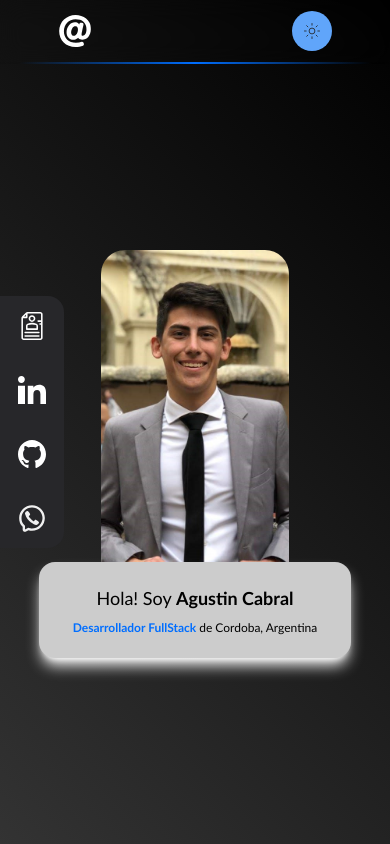
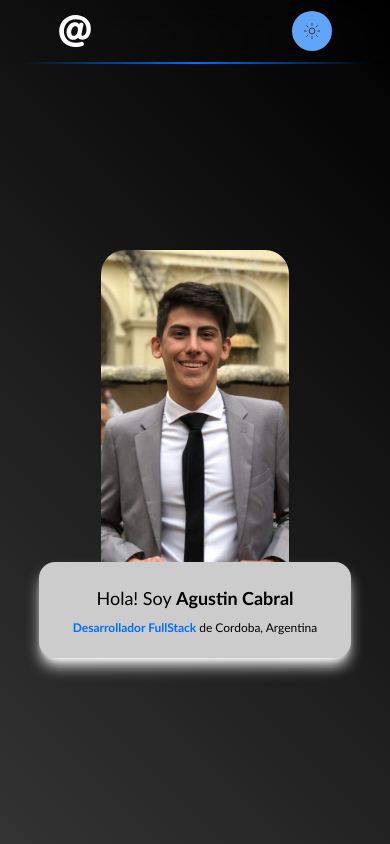
Before and after one commit to aguscabralr/AboutMe, a React (Vite) app: page / in a window 390 px wide. Shown: the top 844 px of the page. Built offline with nearby package versions, Linux system fonts and the light colour scheme; the HTML template or start-up script is replaced by a standard one.

Commit message:
update src

```diff
--- a/src/App.jsx
+++ b/src/App.jsx
@@ -29,7 +29,9 @@ const App = () => {
     <main className='w-full min-h-screen bg text-[--txt] overflow-hidden'>
       <loader className={`w-full h-[300vh] absolute bg-black duration-500 z-50 ${load && '-translate-y-[100%]'}`}></loader>
       <Nav />
-      <Links />
+      <div className='hidden md:block'>
+        <Links />
+      </div>
       <Home />
       <Technolgies />
       <Projects />
```
